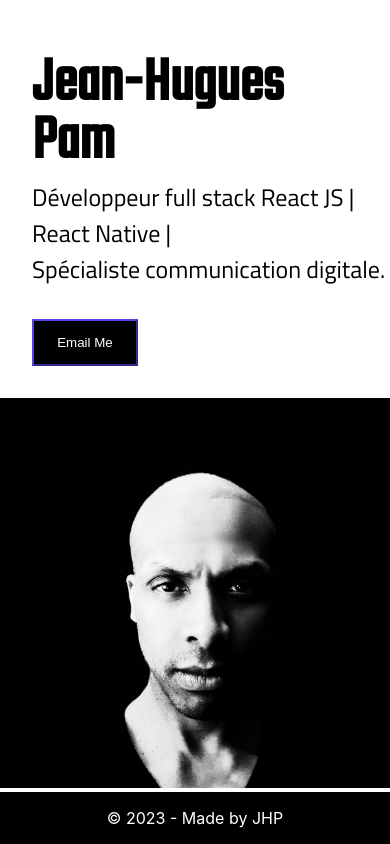
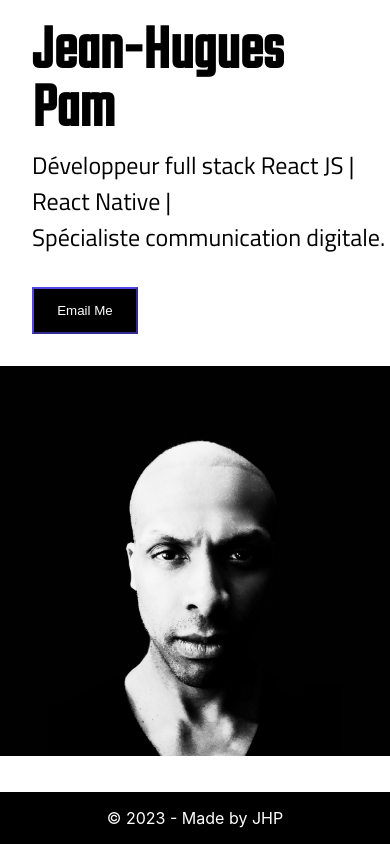
Before and after one commit to jhty75/myresume, a Next.js app: page / in a window 390 px wide. Shown: the top 844 px of the page. Built offline with nearby package versions, Linux system fonts and the light colour scheme.

Commit message:
myresume

```diff
--- a/styles/Home.module.css
+++ b/styles/Home.module.css
@@ -88,7 +88,8 @@
   }
 
   .title {
-    margin: 0rem 2rem;
+    margin: -2rem 2rem 0;
+    bottom: 5rem;
   }
 
   .title2 {
--- a/styles/ProExperience.module.css
+++ b/styles/ProExperience.module.css
@@ -54,21 +54,18 @@
         width: 100%;
     }
 
-    .mainTitle {
-        margin: 0rem 0rem;
-    }
 
     .jobMission {
-      margin: 1rem 2%;
+      margin: 0rem 2%;
       text-align: justify;
     }
 
     .jobTitle {
-        margin: 1rem 0rem;
+        margin: 1rem 2%;
       }
 
       .jobPlaces {
-        margin: 1rem 0rem;
+        margin: 1rem 2%;
       }
 
 
```
